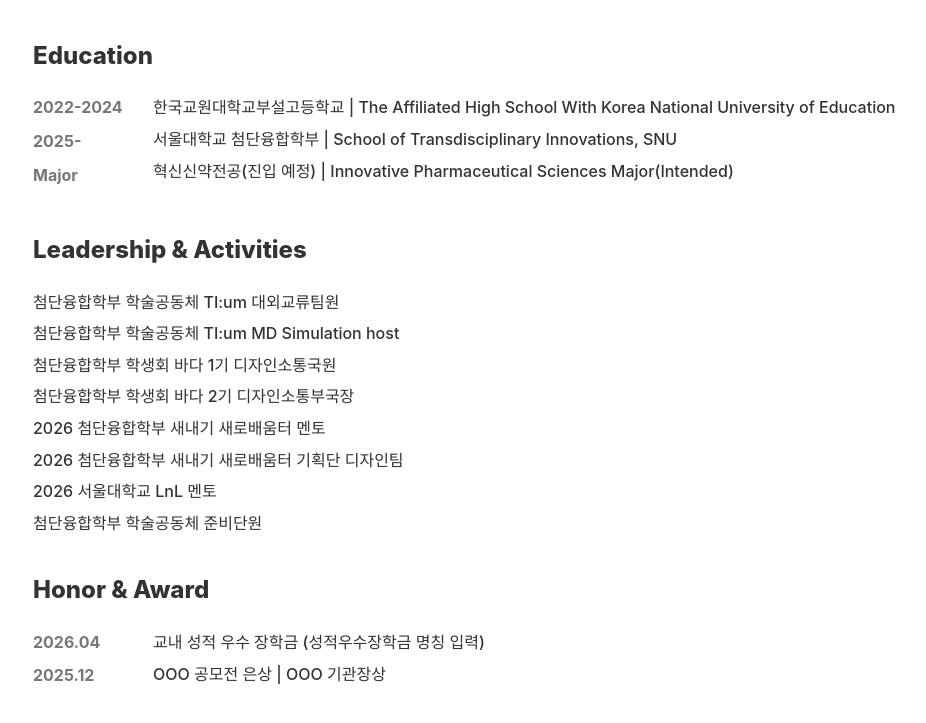
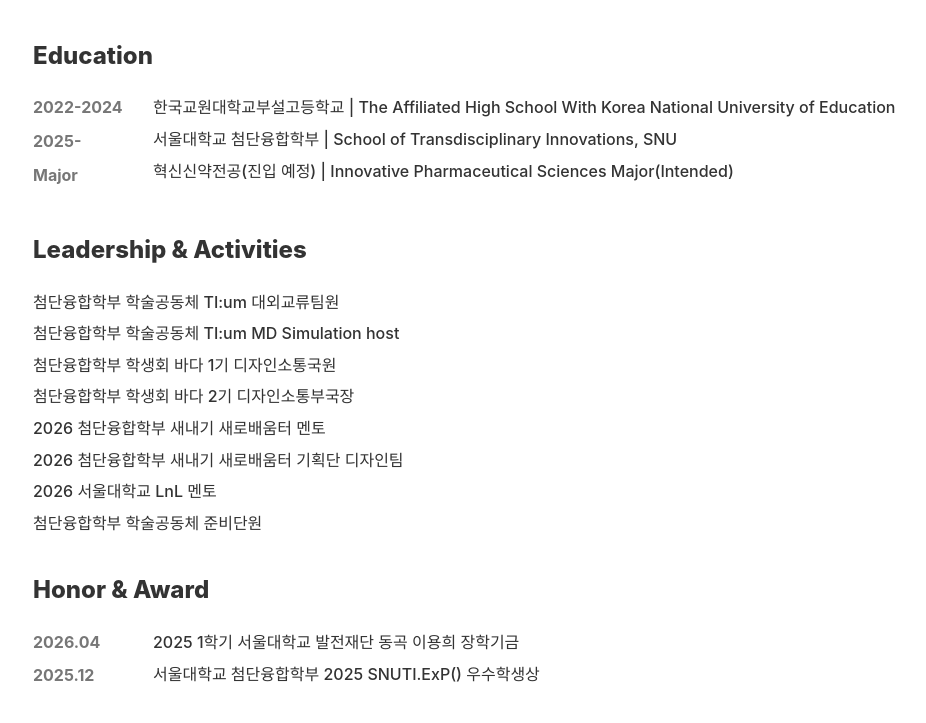
Before and after one commit to KSoohyun03/index.html, a plain HTML site: page index.html in a window 1280 px wide. Shown: the part 201-924 px from the top of the page, without its empty margins (157-1083 px from the left). Drawn offline with Linux system fonts and the light colour scheme; a web font is replaced by a local one.

Commit message:
Update index.html

```diff
--- a/index.html
+++ b/index.html
@@ -61,8 +61,8 @@
                     <p>2025.12</p>
                 </div>
                 <div class="detail-column">
-                    <p>교내 성적 우수 장학금 (성적우수장학금 명칭 입력)</p>
-                    <p>OOO 공모전 은상 | OOO 기관장상</p>
+                    <p>2025 1학기 서울대학교 발전재단 동곡 이용희 장학기금</p>
+                    <p>서울대학교 첨단융합학부 2025 SNUTI.ExP() 우수학생상</p>
                 </div>
             </div>
         </section>
```
